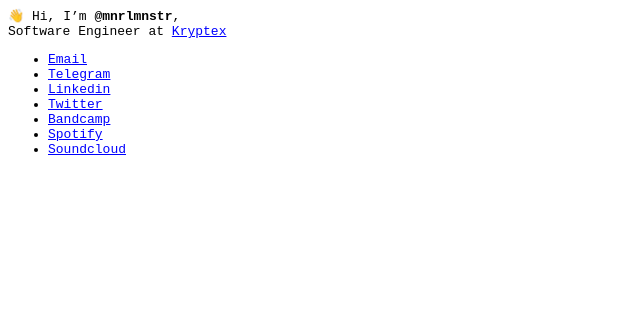
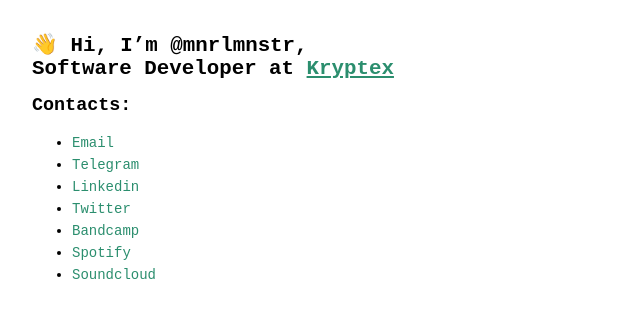
Before and after one commit to mnrlmnstr/mnrlmnstr, a plain HTML site: page index.html in a window 1280 px wide. Shown: the whole page, without its empty margins (0-640 px from the left). Drawn offline with Linux system fonts and the light colour scheme.

Commit message:
update layout and styles

```diff
--- a/index.html
+++ b/index.html
@@ -7,10 +7,13 @@
     <link rel="stylesheet" href="styles.css">
   </head>
   <body>
+    <div class="content">
       <main>
+        <h1>
           👋 Hi, I’m <b>@mnrlmnstr</b>, <br>
-      Software Engineer at <a href="https://www.kryptex.org" target="_blank">Kryptex</a>
-    </main>
+          Software Developer at <a href="https://www.kryptex.org" target="_blank">Kryptex</a>
+        </h1>
+        <h2>Contacts:</h2>
         <ul>
           <li><a href="mailto:mnrlmnstr@gmail.com" target="_blank">Email</a></li>
           <li><a href="https://t.me/mnrlmnstr" target="_blank">Telegram</a></li>
@@ -20,5 +23,7 @@
           <li><a href="https://open.spotify.com/user/12175321112" target="_blank">Spotify</a></li>
           <li><a href="https://soundcloud.com/mnrlmnstr" target="_blank">Soundcloud</a></li>
         </ul>
+      </main>
+    </div>
   </body>
 </html>
--- a/styles.css
+++ b/styles.css
@@ -1,9 +1,25 @@
 body {
   font-family: monospace;
+  margin: 2rem;
+  font-size: 14px;
 }
 
 a {
-  color: blue;
+  color: #2b8e6e;
+}
+
+h1 {
+  font-size: 1.3rem;
+}
+
+h2 {
+  font-size: 1.15rem;
+}
+
+ul li a {
+  display: inline-block;
+  padding: 3px 0;
+  text-decoration: none;
 }
 
 @media (prefers-color-scheme: dark) {
@@ -11,8 +27,4 @@ a {
     background-color: black;
     color: white;
   }
-
-  a {
-    color: olivedrab;
-  }
 }
```
Lines whose indentation alone changed are shown as unchanged.
